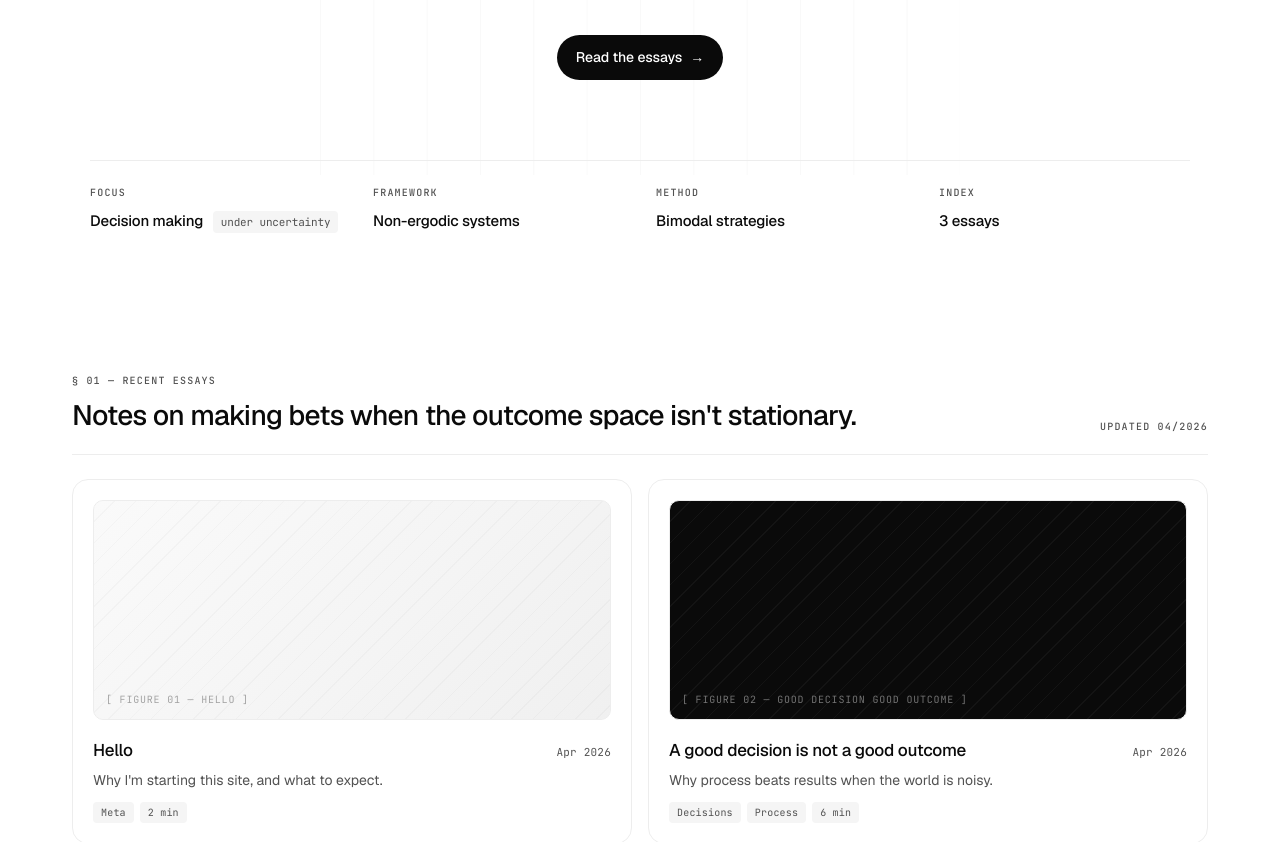
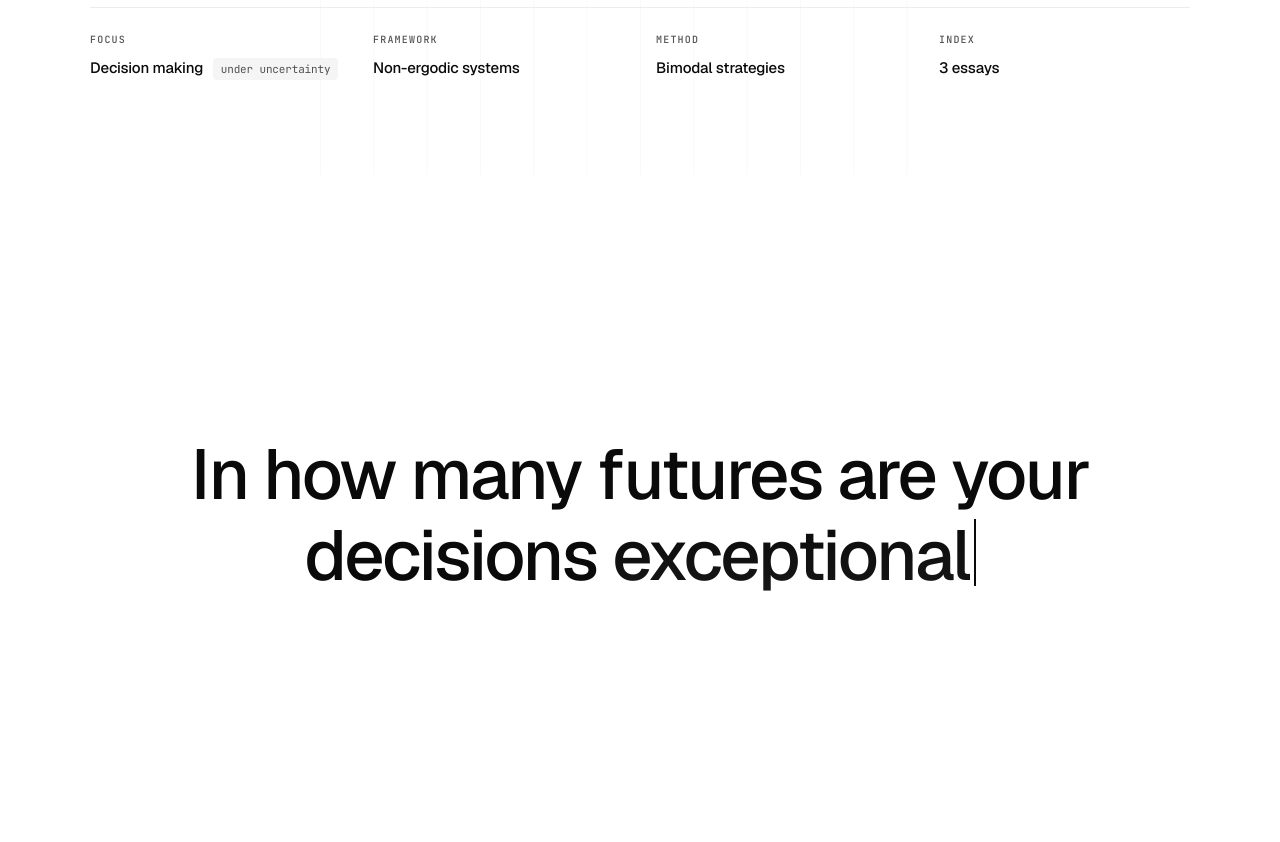
Before and after one commit to juliustgeiger-lab/Personal-Webseite, a Next.js app: page / in a window 1280 px wide. Shown: the part 625-1467 px from the top of the page. Built offline with nearby package versions, Linux system fonts and the light colour scheme.

Commit message:
Hero: shorten to 'The future is [invisible]'; add scroll-reveal futures section with rotating word

```diff
--- a/src/app/globals.css
+++ b/src/app/globals.css
@@ -169,6 +169,8 @@ main.home {
   display: flex;
   flex-direction: column;
   align-items: center;
+  justify-content: center;
+  min-height: calc(100vh - 220px);
 }
 
 /* Status pill */
@@ -386,6 +388,60 @@ main.home {
   color: var(--ink-soft);
   margin-left: 6px;
   font-weight: 400;
+}
+
+/* ===== FUTURES (rotating word) ===== */
+section.futures {
+  min-height: 100vh;
+  max-width: 1100px;
+  margin: 0 auto;
+  padding: 60px 32px;
+  display: flex;
+  align-items: center;
+  justify-content: center;
+  position: relative;
+  z-index: 2;
+}
+
+.futures-headline {
+  font-family: var(--font-geist-sans), "Geist", sans-serif;
+  font-weight: 500;
+  font-size: clamp(32px, 5.5vw, 72px);
+  line-height: 1.15;
+  letter-spacing: -0.03em;
+  color: var(--ink);
+  text-align: center;
+  max-width: 24ch;
+}
+
+.rotating-word {
+  display: inline-block;
+  color: var(--ink);
+  font-weight: 500;
+  min-width: 4ch;
+  text-align: left;
+  white-space: nowrap;
+}
+
+.rotating-word__text {
+  background: linear-gradient(180deg, var(--ink) 0%, var(--ink-2) 100%);
+  -webkit-background-clip: text;
+  background-clip: text;
+  color: transparent;
+}
+
+.rotating-word__caret {
+  display: inline-block;
+  width: 2px;
+  height: 0.95em;
+  background: var(--ink);
+  margin-left: 4px;
+  vertical-align: -0.08em;
+  animation: caret-blink 1s step-end infinite;
+}
+
+@keyframes caret-blink {
+  50% { opacity: 0; }
 }
 
 /* ===== ESSAYS (work) ===== */
--- a/src/app/page.tsx
+++ b/src/app/page.tsx
@@ -1,6 +1,7 @@
 import Link from "next/link";
 import { getAllPosts } from "@/lib/posts";
 import InvisibleWord from "@/components/InvisibleWord";
+import RotatingWord from "@/components/RotatingWord";
 
 export default function Home() {
   const posts = getAllPosts().slice(0, 4);
@@ -10,12 +11,10 @@ export default function Home() {
     <main className="home">
       <section className="hero">
         <h1 className="hero-headline">
-          <span className="line">The future</span>
-          <span className="line">is an</span>
+          <span className="line">The future is</span>
           <span className="line">
             <InvisibleWord />
           </span>
-          <span className="line">playground</span>
         </h1>
 
         <p className="hero-sub">
@@ -53,6 +52,22 @@ export default function Home() {
             </div>
           </div>
         </div>
+      </section>
+
+      <section className="futures">
+        <h2 className="futures-headline">
+          In how many futures are your decisions{" "}
+          <RotatingWord
+            words={[
+              "great",
+              "exceptional",
+              "ok",
+              "acceptable",
+              "regrettable",
+              "catastrophic",
+            ]}
+          />
+        </h2>
       </section>
 
       <section className="work" id="essays">
--- /dev/null
+++ b/src/components/RotatingWord.tsx
@@ -0,0 +1,53 @@
+"use client";
+
+import { useEffect, useState } from "react";
+
+type Phase = "typing" | "holding" | "deleting";
+
+export default function RotatingWord({
+  words,
+  typeMs = 85,
+  deleteMs = 40,
+  holdMs = 1400,
+}: {
+  words: string[];
+  typeMs?: number;
+  deleteMs?: number;
+  holdMs?: number;
+}) {
+  const [i, setI] = useState(0);
+  const [text, setText] = useState("");
+  const [phase, setPhase] = useState<Phase>("typing");
+
+  useEffect(() => {
+    const current = words[i];
+    let t: ReturnType<typeof setTimeout>;
+
+    if (phase === "typing") {
+      if (text.length < current.length) {
+        t = setTimeout(() => setText(current.slice(0, text.length + 1)), typeMs);
+      } else {
+        t = setTimeout(() => setPhase("holding"), holdMs);
+      }
+    } else if (phase === "holding") {
+      t = setTimeout(() => setPhase("deleting"), holdMs);
+    } else {
+      if (text.length > 0) {
+        t = setTimeout(() => setText(text.slice(0, -1)), deleteMs);
+      } else {
+        setI((i + 1) % words.length);
+        setPhase("typing");
+        return;
+      }
+    }
+
+    return () => clearTimeout(t);
+  }, [text, phase, i, words, typeMs, deleteMs, holdMs]);
+
+  return (
+    <span className="rotating-word" aria-live="polite">
+      <span className="rotating-word__text">{text}</span>
+      <span className="rotating-word__caret" aria-hidden="true" />
+    </span>
+  );
+}
```
